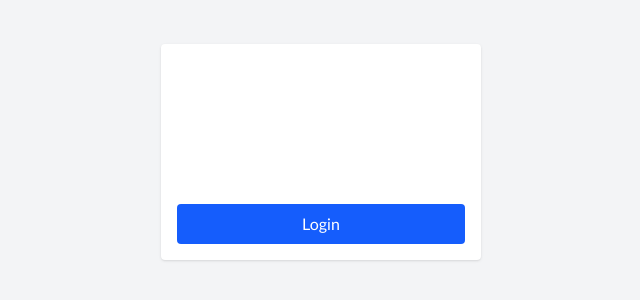
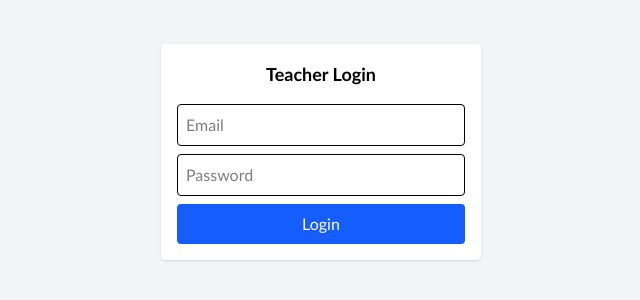
Before and after one commit to AshutoshKumaar/results-makers, a Next.js app: page / in a window 1280 px wide. Shown: the part 248-548 px from the top of the page, without its empty margins (319-959 px from the left). Built offline with nearby package versions, Linux system fonts and the light colour scheme.

Commit message:
style-fix-1

```diff
--- a/src/app/globals.css
+++ b/src/app/globals.css
@@ -5,7 +5,7 @@
 
 :root {
   --background: #ffffff;
-  --foreground: #fff;
+  --foreground: #000;
 }
 
 @theme inline {
@@ -18,7 +18,7 @@
 @media (prefers-color-scheme: dark) {
   :root {
     --background: #fff;
-    --foreground: #fff;
+    --foreground: #000;
   }
 }
 
```
